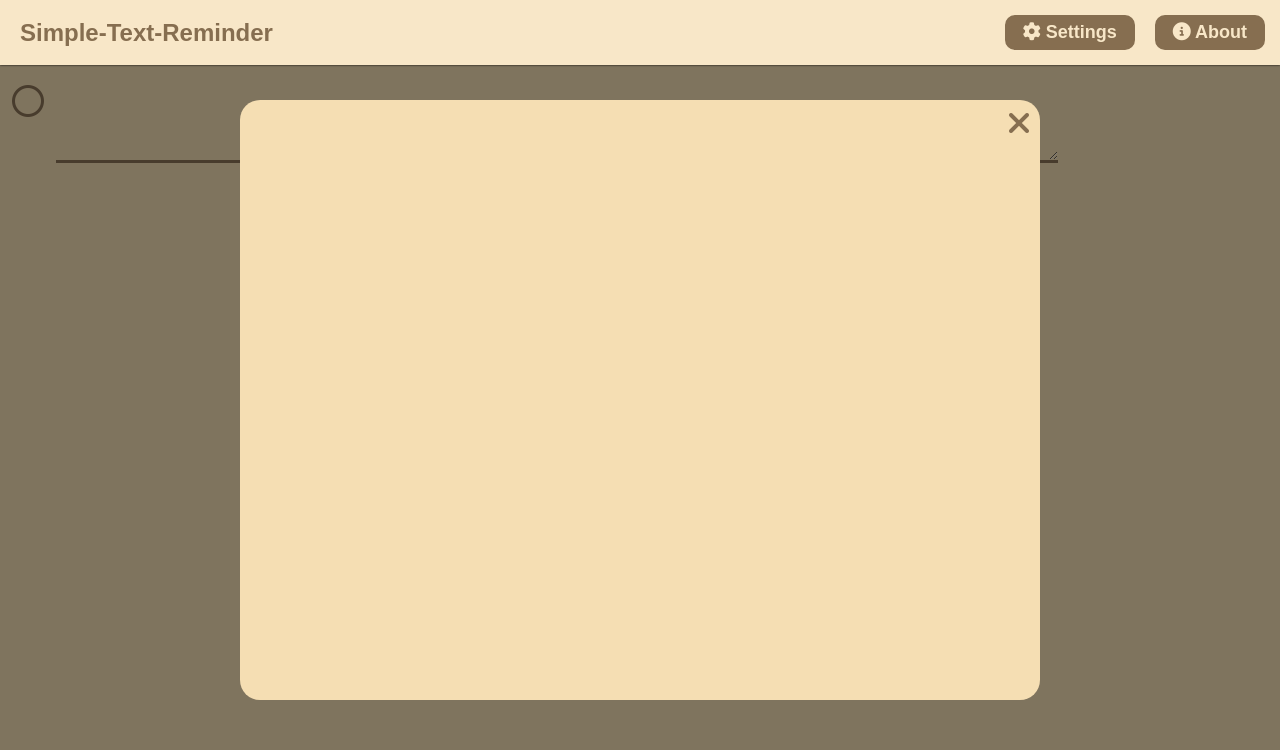
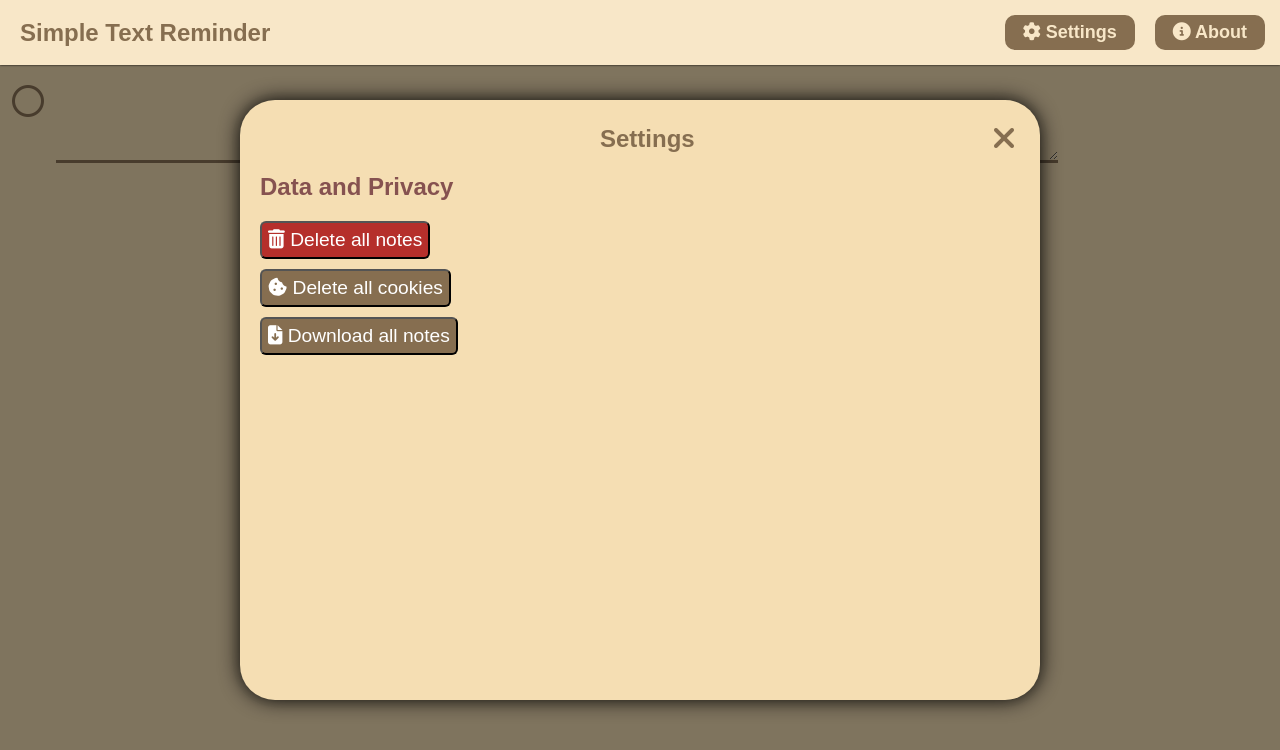
Before and after one commit to zibuyin/Simple-Text-Reminder-Platform, a plain HTML site: page index.html in a window 1280 px wide. Both pictures are taken after a click on the button "Settings". Drawn offline with Linux system fonts and the light colour scheme.

Commit message:
added popup contents

```diff
--- a/index.html
+++ b/index.html
@@ -20,7 +20,7 @@
 
         <nav>
             <div class="nav-bar-container">
-                <h2 id="main-title">Simple-Text-Reminder</h2>
+                <h2 id="main-title">Simple Text Reminder</h2>
                 <!-- <img src="/images/flag-orpheus-top.svg" id="logo-flag" /> -->
                 <div class="nav-bar-btn-container">
 
@@ -40,11 +40,28 @@
         <div id="super-popup-container">
             <div class="helper-background"></div>
             <div class="popup-container">
-                <!-- <h2>Profile</h2> -->
+
+                <h2 class="settings-title">Settings</h2>
+                <div class="popup-info-container">
+                    <h2 class="gdpr-title">Data and Privacy</h2>
+
+                    <button class="danger-btn" onclick="dataDeletion()"><i class="fa-solid fa-trash-can"></i> Delete all
+                        notes </button>
+                    <button class="popup-btns"><i class="fa-solid fa-cookie-bite"></i> Delete all cookies
+
+                    </button>
+                    <button class="popup-btns"><i class="fa-solid fa-file-arrow-down"></i> Download all notes
+
+                    </button>
+                </div>
                 <i class="fa-solid fa-xmark" id="popup-xbtn" onclick="profileClick()"></i>
             </div>
             <!-- <h2 class="title">Create a new reminder</h2> -->
         </div>
+
+
+
+
         <div class="entry-container">
             <i class="fa-regular fa-circle" id="entry-unchecked"></i>
             <textarea class="entry"></textarea>
--- a/scripts/script.js
+++ b/scripts/script.js
@@ -10,3 +10,27 @@ function profileClick() {
         container.style.display = "block";
     }
 }
+function gdprClick() {
+    console.log("called")
+    var container = document.getElementById("gdpr-super-popup-container");
+    console.log(container)
+    if (container.style.display === "block") {
+        console.log("displaying popup")
+        container.style.display = "none";
+    } else {
+        console.log("hiding popup")
+        container.style.display = "block";
+    }
+}
+
+function dataDeletion() {
+    var confirm = prompt("Please type (case sensitive): I confirm that I want to delete all my notes")
+    if (confirm === "I confirm that I want to delete all my notes") {
+        alert("Confirmation succeeded. All notes are deleted")
+    }
+    else {
+        alert("Confirmation failed. aborting data deletion")
+
+
+    }
+}
--- a/styles/popup.css
+++ b/styles/popup.css
@@ -22,18 +22,60 @@
     width: 800px;
     height: 600px;
     background-color: wheat;
-    border-radius: 20px;
+    border-radius: 35px;
     z-index: 2;
+    box-shadow: 0px 0px 20px black;
 }
 
 #popup-xbtn {
+    position: absolute;
+    top: 20px;
+    right: 20px;
     color: rgb(134, 110, 80);
-    padding: 15px;
+    padding: 10px;
     scale: 2;
-    float: right;
+    cursor: pointer;
 }
 
 #popup-xbtn:hover {
     color: rgb(134, 80, 80);
-    cursor: pointer;
 }
+
+.settings-title {
+    /* position: absolute; */
+    /* display: inline; */
+    padding-top: 5px;
+    padding-left: 360px;
+    color: rgb(134, 110, 80);
+
+}
+
+.popup-info-container {
+    color: rgb(134, 82, 80);
+    padding-left: 20px;
+}
+
+
+
+.popup-btns {
+    display: block;
+    background-color: rgb(134, 110, 80);
+    color: white;
+    font-size: larger;
+    padding: 6px;
+    margin-bottom: 10px;
+    border-radius: 6px;
+
+}
+
+.danger-btn {
+    display: block;
+    background-color: rgb(134, 110, 80);
+    color: white;
+    font-size: larger;
+    padding: 6px;
+    margin-bottom: 10px;
+    border-radius: 6px;
+    background-color: rgb(181, 47, 43);
+
+}
```
